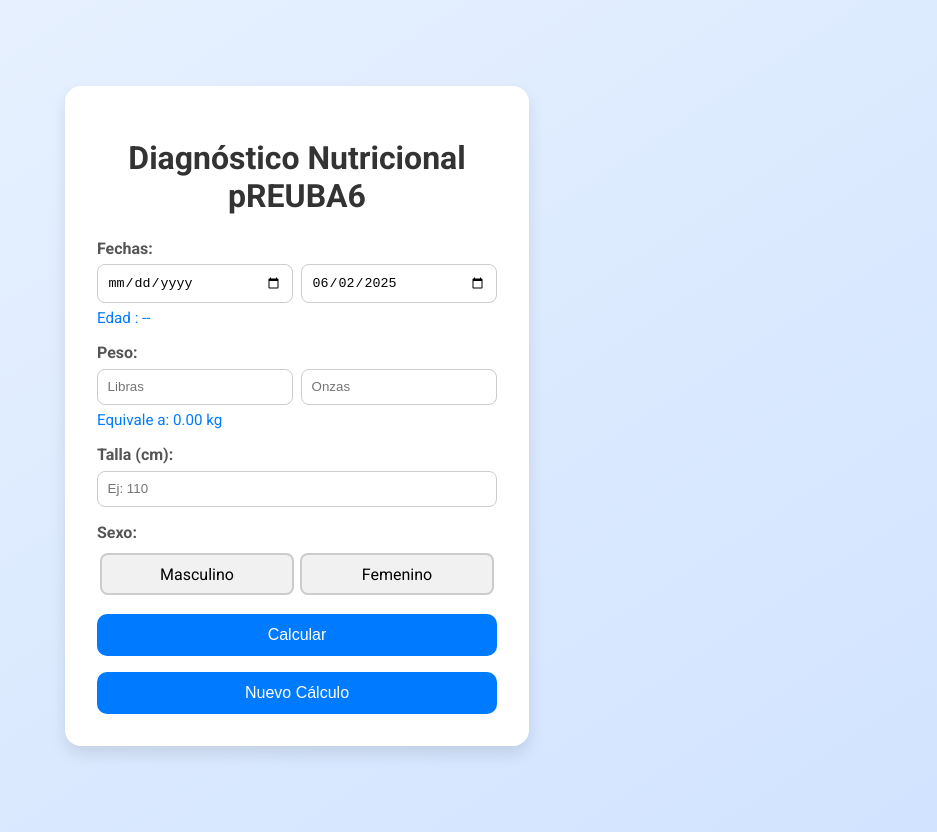
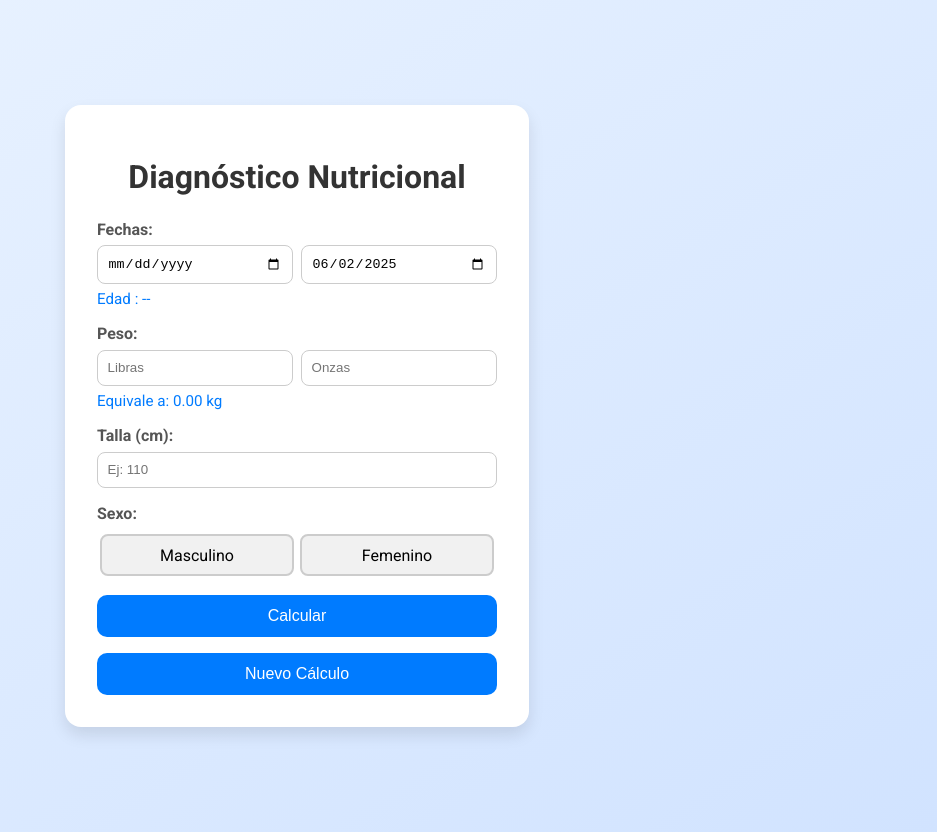
Before and after one commit to RLiteM/calculadora-nutricional, a plain HTML site: page index.html in a window 1280 px wide. Shown: the whole page, without its empty margins (343-1280 px from the left). Drawn offline with Linux system fonts and the light colour scheme.

Commit message:
MEJORADA

```diff
--- a/index.html
+++ b/index.html
@@ -10,7 +10,7 @@
 </head>
 <body>
   <div class="card">
-    <h1>Diagnóstico Nutricional pREUBA6</h1>
+    <h1>Diagnóstico Nutricional</h1>
 
 
 
```
